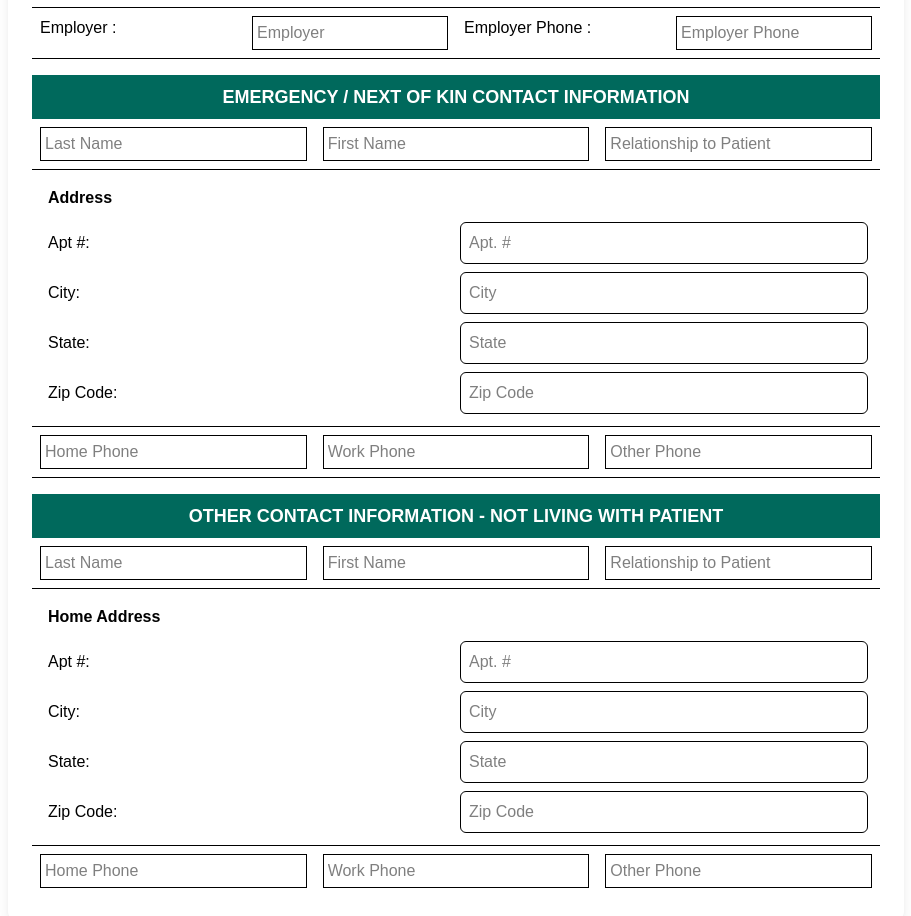
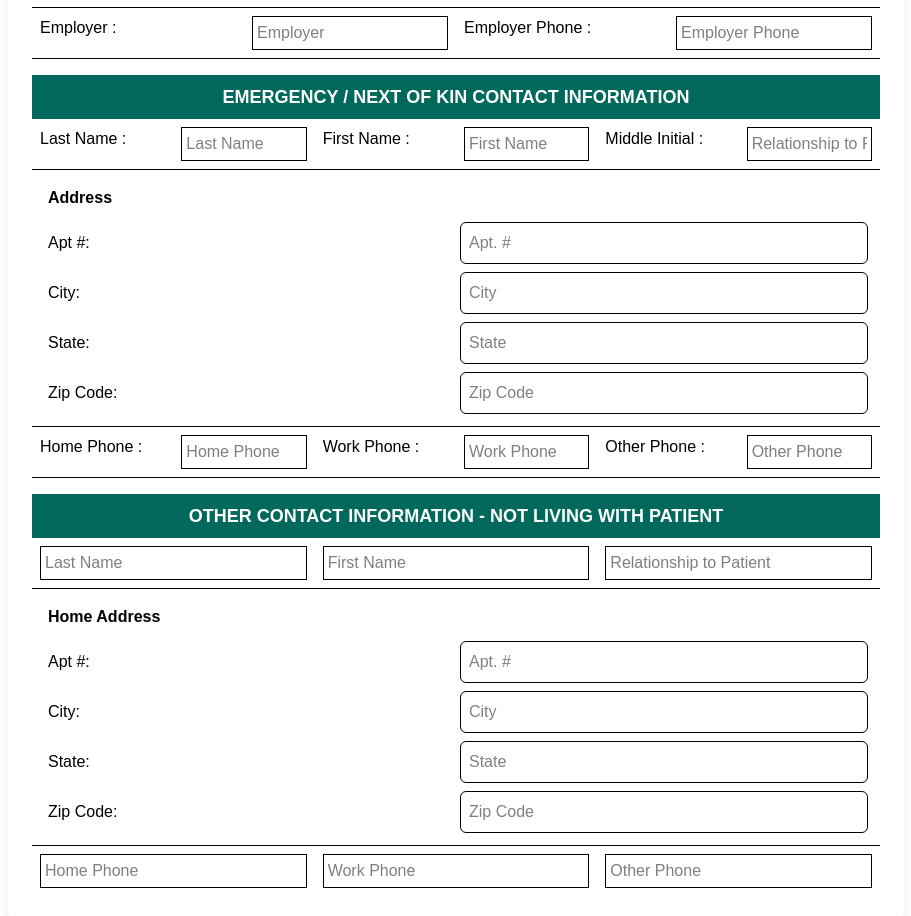
Before and after one commit to JoeyCollado/ehr, a Next.js app: page /pages/registration/personalInformation in a window 1280 px wide. Shown: the part 1511-2427 px from the top of the page, without its empty margins (184-1095 px from the left). Built offline with nearby package versions, Linux system fonts and the light colour scheme; no server answers.

Commit message:
4th part done

```diff
--- a/app/pages/registration/personalInformation/page.tsx
+++ b/app/pages/registration/personalInformation/page.tsx
@@ -302,11 +302,14 @@ const Page = () => {
 
         {/* Fourth part */}
         <h2 className="text-lg font-bold bg-[#00695C] text-white p-2 mt-4 text-center">EMERGENCY / NEXT OF KIN CONTACT INFORMATION</h2>
-        <div className="grid grid-cols-3 gap-4 border-b p-2">
+        <div className="grid grid-cols-6 gap-4 border-b p-2">
+              <h2>Last Name :</h2>
           <input className="border p-1" placeholder="Last Name" name="emergencyLastName"
                  value={formData.emergencyLastName || ''} onChange={handleInputChange}  disabled={!isEditing} />
+              <h2>First Name :</h2>
           <input className="border p-1" placeholder="First Name" name="emergencyFirstName"
                  value={formData.emergencyFirstName || ''} onChange={handleInputChange} disabled={!isEditing} />
+              <h2>Middle Initial :</h2>
           <input className="border p-1" placeholder="Relationship to Patient" name="emergencyRelationship"
                  value={formData.emergencyRelationship || ''} onChange={handleInputChange} disabled={!isEditing} />
         </div>
@@ -329,11 +332,14 @@ const Page = () => {
   <input className="border p-2 w-full rounded-md" placeholder="Zip Code" name="emergencyZip"
          value={formData.emergencyZip || ''} onChange={handleInputChange} readOnly={!isEditing} />
 </div>
-        <div className="grid grid-cols-3 gap-4 border-b p-2">
+        <div className="grid grid-cols-6 gap-4 border-b p-2">
+         <h2>Home Phone :</h2>
           <input className="border p-1" placeholder="Home Phone" name="emergencyHomePhone"
                  value={formData.emergencyHomePhone || ''} onChange={handleInputChange} readOnly={!isEditing} />
+         <h2>Work Phone :</h2>
           <input className="border p-1" placeholder="Work Phone" name="emergencyWorkPhone"
                  value={formData.emergencyWorkPhone || ''} onChange={handleInputChange} readOnly={!isEditing} />
+         <h2>Other Phone :</h2>
           <input className="border p-1" placeholder="Other Phone" name="emergencyOtherPhone"
                  value={formData.emergencyOtherPhone || ''} onChange={handleInputChange} readOnly={!isEditing} />
         </div>
```
